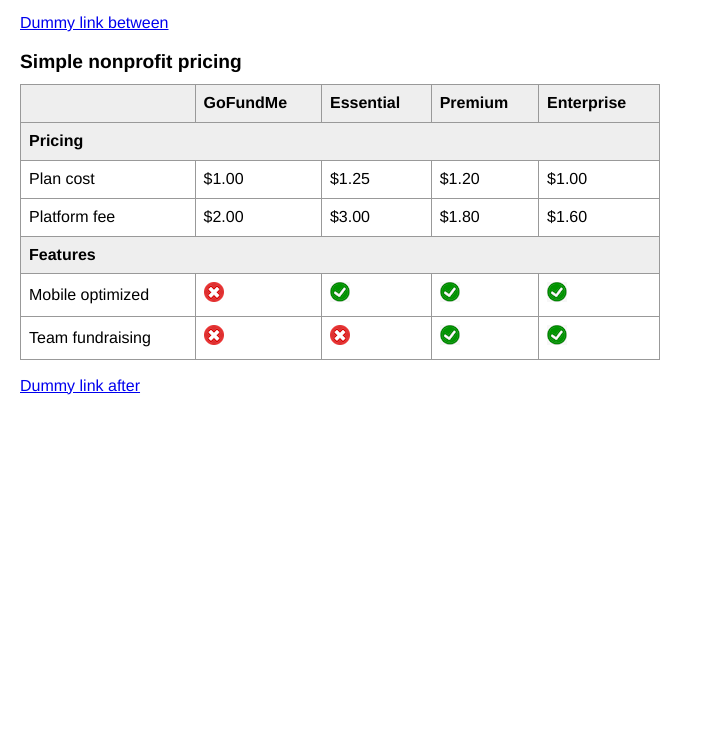
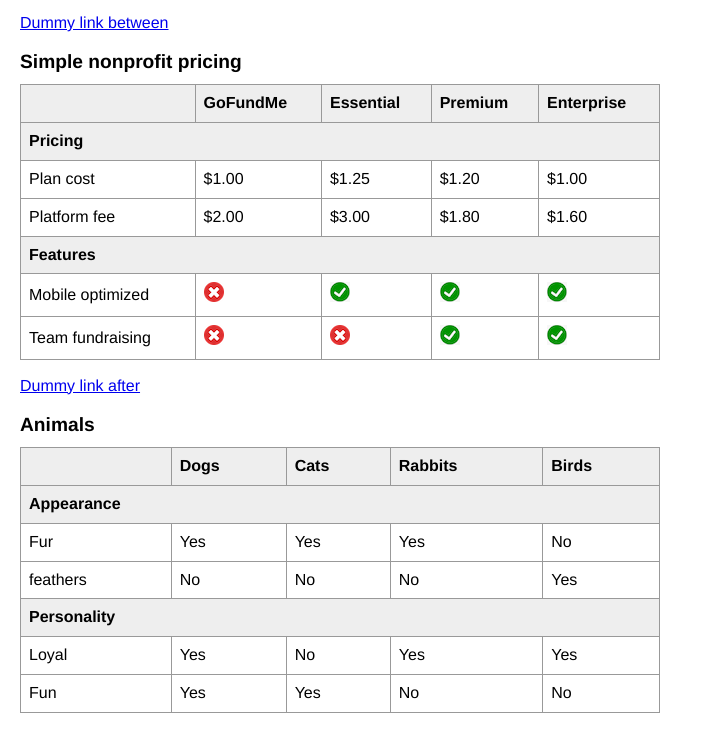
Before and after one commit to russmaxdesign/complex-table, a plain HTML site: page index.html in a window 1280 px wide. Shown: the part 512-1245 px from the top of the page, without its empty margins (0-703 px from the left). Before the commit the page ends 945 px from the top, so only its background shows below. Drawn offline with Linux system fonts and the light colour scheme.

Commit message:
Add third table

```diff
--- a/index.html
+++ b/index.html
@@ -167,7 +167,7 @@
       </td>
     </tr>
     <tr>
-      <th headers="features" id="team-features">Team fundraising</th>
+      <th>Team fundraising</th>
       <td>
         <img src="icon-cross.png" role="presentation" alt="">
         <span class="sr-only">Feature not available</span>
@@ -190,5 +190,54 @@
 
   <p><a href="#">Dummy link after</a></p>
 
+<table>
+  <caption>Animals</caption>
+  <thead>
+    <tr class="highlight">
+      <td></td>
+      <th>Dogs</th>
+      <th>Cats</th>
+      <th>Rabbits</th>
+      <th>Birds</th>
+    </tr>
+  </thead>
+  <tbody>
+    <tr class="highlight">
+      <th colspan="5">Appearance</th>
+    </tr>
+    <tr>
+      <th scope="row">Fur</th>
+      <td>Yes</td>
+      <td>Yes</td>
+      <td>Yes</td>
+      <td>No</td>
+    </tr>
+    <tr>
+      <th scope="row">feathers</th>
+      <td>No</td>
+      <td>No</td>
+      <td>No</td>
+      <td>Yes</td>
+    </tr>
+    <tr class="highlight">
+      <th colspan="5">Personality</th>
+    </tr>
+    <tr>
+      <th scope="row">Loyal</th>
+      <td>Yes</td>
+      <td>No</td>
+      <td>Yes</td>
+      <td>Yes</td>
+    </tr>
+    <tr scope="row">
+      <th>Fun</th>
+      <td>Yes</td>
+      <td>Yes</td>
+      <td>No</td>
+      <td>No</td>
+    </tr>
+  </tbody>
+</table>
+
 </body>
 </html>
```
